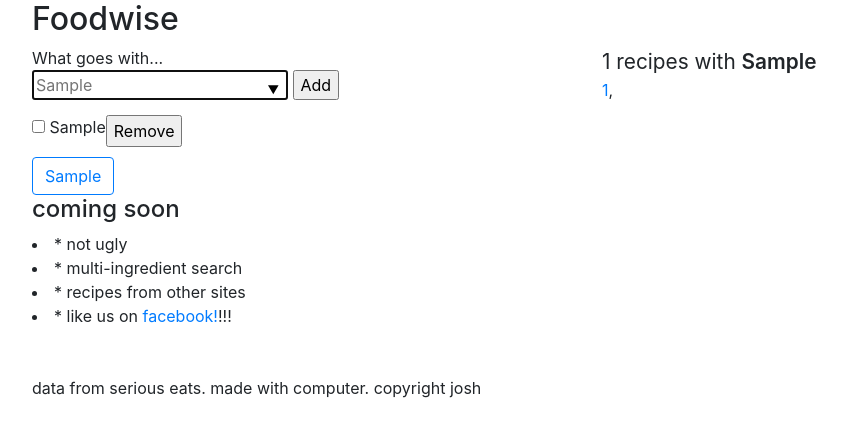
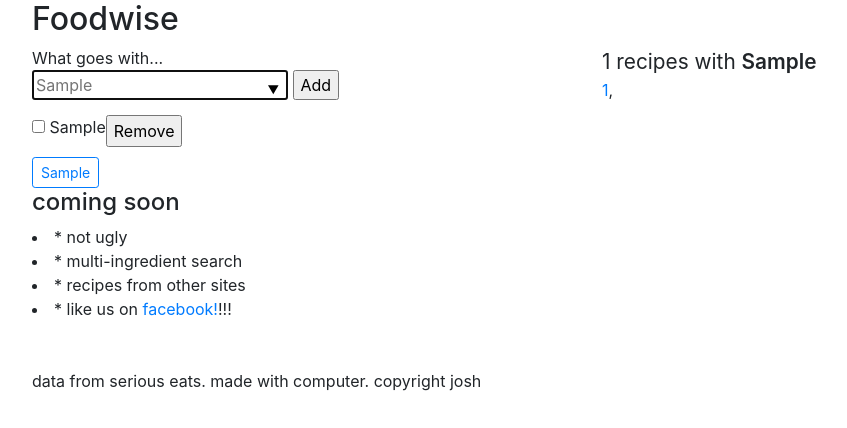
Before and after one commit to josh-minch/flavorwise, a Flask app: template templates/index.html in a window 1280 px wide. Shown: the top 428 px of the page, without its empty margins (53-900 px from the left). Run offline with Flask 2, Linux system fonts and the light colour scheme; the template is opened without the code that fills it: most values are stand-ins (such as "Sample title", 1, 10 or a date in 2020); parts of the project's set-up code (start-up, migrations or seed data) failed here and were passed over; some libraries are stand-ins or nearby versions.

Commit message:
Change related ingredients styles

```diff
--- a/static/search.js
+++ b/static/search.js
@@ -100,7 +100,7 @@ function createRelatedIngreds(rankedIngreds) {
     rankedIngreds.forEach(element => {
         const ingred = document.createElement('button');
         ingred.setAttribute('type', 'button');
-        ingred.setAttribute('class', 'btn btn-outline-primary');
+        ingred.setAttribute('class', 'btn btn-outline-primary btn-sm');
         ingred.setAttribute('value', element);
         ingred.innerText = element
         rankedIngredsDiv.appendChild(ingred)
--- a/templates/index.html
+++ b/templates/index.html
@@ -50,7 +50,7 @@
                 <div id="r_ingreds">
                     {% if r_ingreds %}
                     {% for r_ingred in r_ingreds %}
-                        <button type="button" class="btn btn-outline-primary" name="r_ingred" value="{{r_ingred}}">{{ r_ingred }}</button>
+                        <button type="button" class="btn btn-outline-primary btn-sm" name="r_ingred" value="{{r_ingred}}">{{ r_ingred }}</button>
                     {% endfor %}
                     {% endif %}
                 </div>
```
